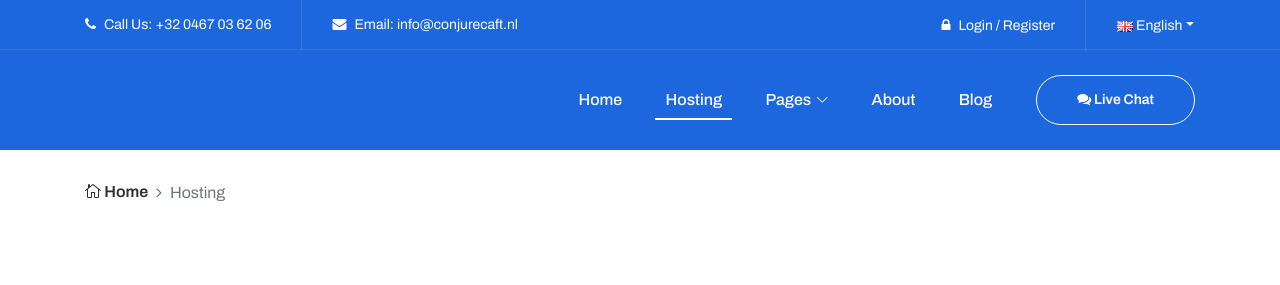
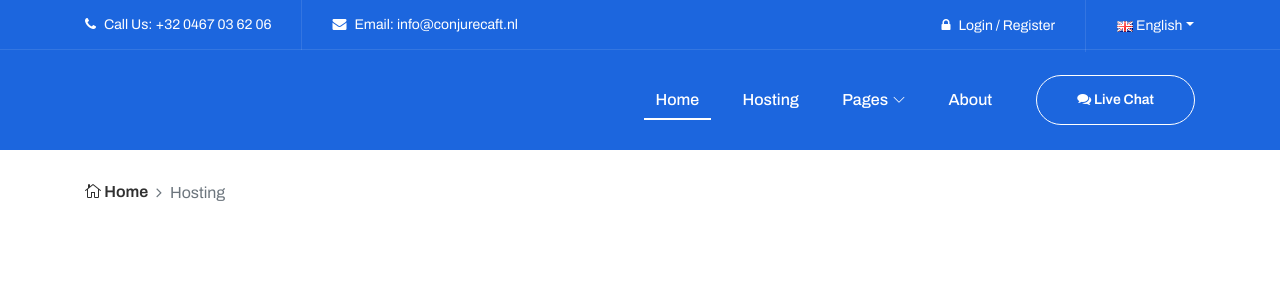
Before and after one commit to SkyAcademy/conjurehosting, a website: page hosting.html in a window 1280 px wide. Shown: the top 285 px of the page. Drawn offline with Linux system fonts and the light colour scheme; files whose address does not match are found by name.

Commit message:
Update hosting.html

```diff
--- a/hosting.html
+++ b/hosting.html
@@ -82,19 +82,16 @@
                             <!-- Nav Start -->
                             <div class="classynav">
                                 <ul id="nav">
-                                    <li><a href="./index.html">Home</a></li>
-                                    <li class="active"><a href="./hosting.html">Hosting</a></li>
+                                    <li class="active"><a href="./index.html">Home</a></li>
+                                    <li><a href="./hosting.html">Hosting</a></li>
                                     <li><a href="#">Pages</a>
                                         <ul class="dropdown">
                                             <li><a href="./index.html">- Home</a></li>
                                             <li><a href="./hosting.html">- Hosting</a></li>
                                             <li><a href="./about.html">- About</a></li>
-                                            <li><a href="./blog.html">- Blog</a></li>
-                                            <li><a href="./single-blog.html">- Blog Details</a></li>
                                         </ul>
                                     </li>
                                     <li><a href="./about.html">About</a></li>
-                                    <li><a href="./blog.html">Blog</a></li>
                                 </ul>
 
                                 <!-- Live Chat -->
```
